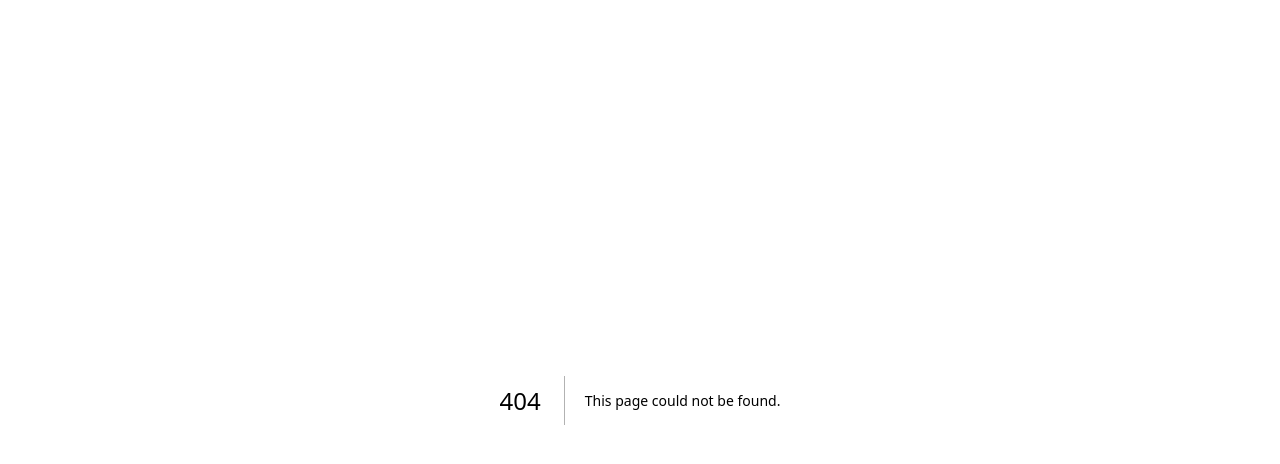
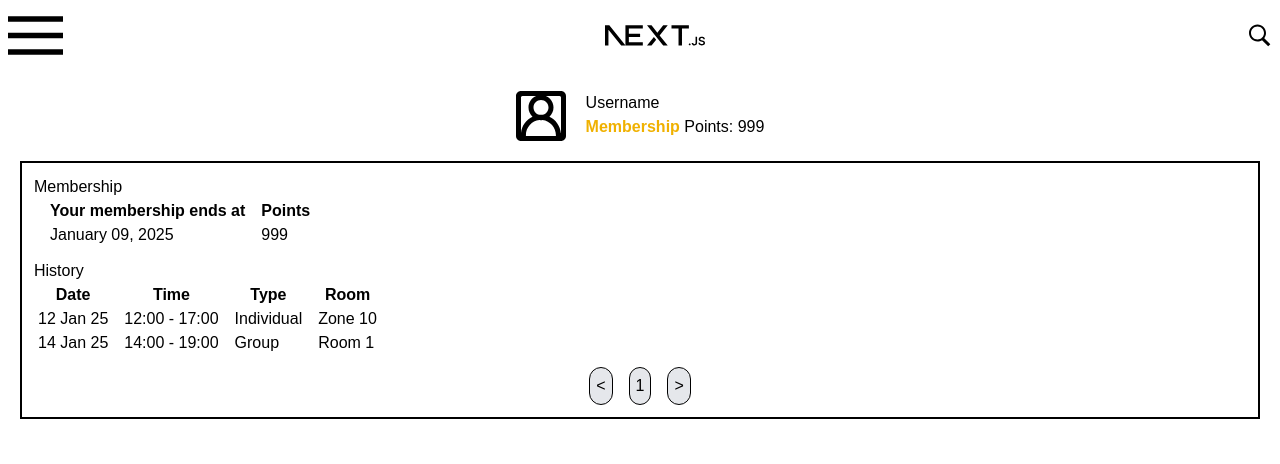
Before and after one commit to anomaly342/flex, a Next.js app in the folder client/: page /profile in a window 1280 px wide. Before the commit this address had no page. Shown: the top 464 px of the page. Built offline with nearby package versions, Linux system fonts and the light colour scheme.

Commit message:
add profile page

```diff
--- /dev/null
+++ b/client/app/(have_header)/profile/layout.tsx
@@ -0,0 +1,19 @@
+import type { Metadata } from "next";
+import Navbar from "../_navbar/page";
+
+export const metadata: Metadata = {
+    title: "Profile",
+};
+
+export default function ProfileLayout({
+    children,
+}: {
+    children: React.ReactNode;
+}) {
+    return (
+        <>
+            <Navbar />
+            <main>{children}</main>
+        </>
+    );
+}
--- /dev/null
+++ b/client/app/(have_header)/profile/page.tsx
@@ -0,0 +1,112 @@
+"use client";
+import Image from "next/image";
+import "./profile.css";
+
+export default function Profile() {
+    let role = "Membership";
+    let points = 999;
+    let display = "";
+    let display2 = "";
+
+    if (role === "Membership") {
+        display = "hidden";
+        display2 = "block";
+    } else {
+        display = "block";
+        display2 = "hidden";
+    }
+
+    const handleClick = (event: React.MouseEvent<HTMLButtonElement>) => {
+        console.log("Button clicked!", event);
+    };
+
+    return (
+        <div className="maindiv">
+            <main>
+                <div className="flex flex-row space-x-5 justify-center mt-5">
+                    <Image
+                        src="/profile.svg"
+                        alt="User Profile"
+                        width={50}
+                        height={50}
+                    />
+                    <div className="flex flex-col">
+                        <h3>Username</h3>
+                        <h4>
+                            <span className="rolename">{role}</span> Points:{" "}
+                            {points}
+                        </h4>
+                    </div>
+                </div>
+                <div className="border-2 m-5">
+                    <div className={`${display} p-3`}>
+                        <h1>Subcribe to our Membership!</h1>
+                        <button
+                            onClick={handleClick}
+                            className="border-1 bg-gray-400 p-1"
+                        >
+                            Click to Subscribe
+                        </button>
+                    </div>
+                    <div className={`${display2} p-3`}>
+                        <h1>Membership</h1>
+                        <div>
+                            <table className="border-separate border-spacing-x-4">
+                                <thead>
+                                    <tr>
+                                        <th>Your membership ends at</th>
+                                        <th>Points</th>
+                                    </tr>
+                                </thead>
+                                <tbody>
+                                    <tr>
+                                        <td>January 09, 2025</td>
+                                        <td>{points}</td>
+                                    </tr>
+                                </tbody>
+                            </table>
+                        </div>
+                    </div>
+                    <div className="block pb-3">
+                        <h1 className="pl-3">History</h1>
+                        <table className="border-separate border-spacing-x-4">
+                            <thead>
+                                <tr>
+                                    <th>Date</th>
+                                    <th>Time</th>
+                                    <th>Type</th>
+                                    <th>Room</th>
+                                </tr>
+                            </thead>
+                            <tbody>
+                                <tr>
+                                    <td>12 Jan 25</td>
+                                    <td>12:00 - 17:00</td>
+                                    <td>Individual</td>
+                                    <td>Zone 10</td>
+                                </tr>
+                                <tr>
+                                    <td>14 Jan 25</td>
+                                    <td>14:00 - 19:00</td>
+                                    <td>Group</td>
+                                    <td>Room 1</td>
+                                </tr>
+                            </tbody>
+                        </table>
+                        <div className="flex mt-3 justify-center space-x-4">
+                            <button className="border-1 bg-gray-200 p-1 rounded-2xl p-1.5">
+                                &lt;
+                            </button>
+                            <button className="border-1 bg-gray-200 p-1 rounded-2xl p-1.5">
+                                1
+                            </button>
+                            <button className="border-1 bg-gray-200 p-1 rounded-2xl p-1.5">
+                                &gt;
+                            </button>
+                        </div>
+                    </div>
+                </div>
+            </main>
+        </div>
+    );
+}
--- /dev/null
+++ b/client/app/(have_header)/profile/profile.css
@@ -0,0 +1,15 @@
+@import "tailwindcss";
+@media (prefers-color-scheme: dark) {
+    :root {
+        --background: #ffff;
+        --foreground: #0000;
+    }
+}
+.maindiv {
+    color: black;
+}
+.rolename {
+    @apply text-yellow-500 font-bold;
+}
+@media (max-width: 430px) {
+}
```
